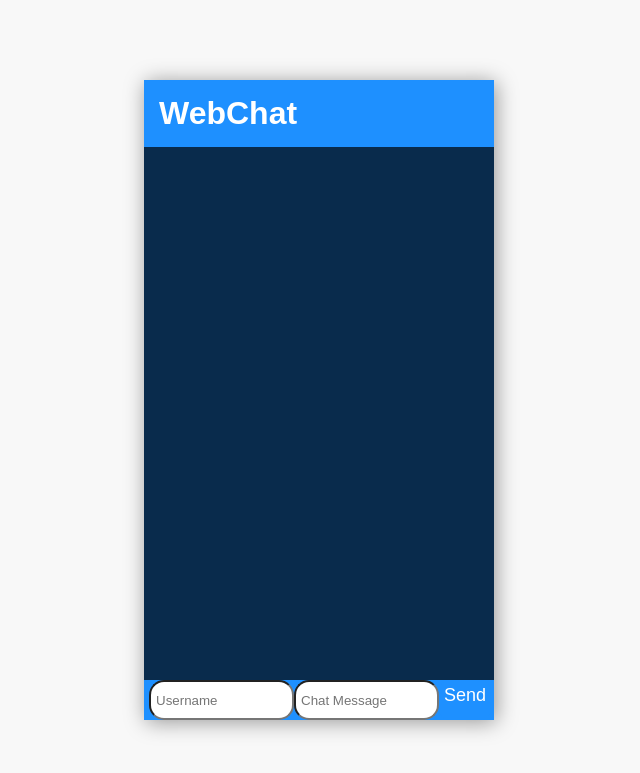
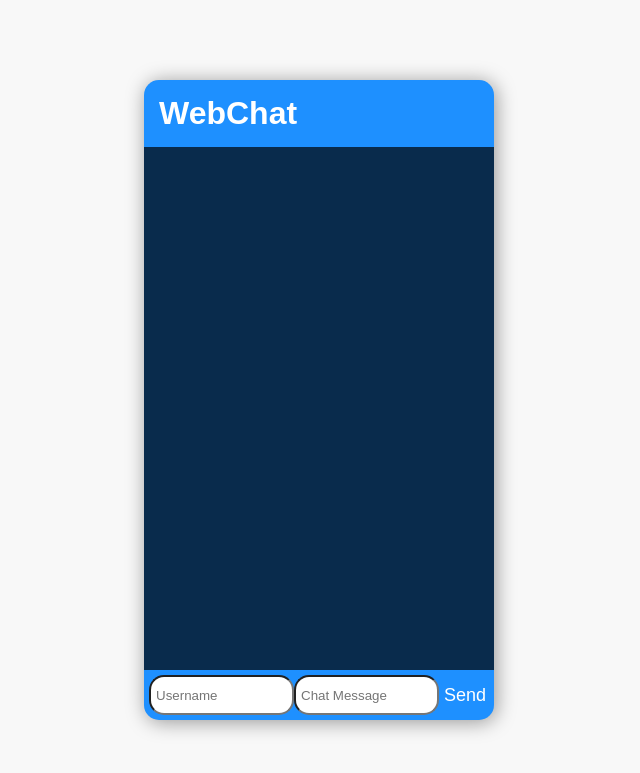
Before and after one commit to arodiger/flaskexample, a Flask app: page /one in a window 1280 px wide. Shown: the top 773 px of the page, without its empty margins (321-961 px from the left). Run offline with Flask 2, Linux system fonts and the light colour scheme; some libraries are stand-ins or nearby versions.

Commit message:
stylesheet update align text box

```diff
--- a/static/css/main.css
+++ b/static/css/main.css
@@ -12,6 +12,7 @@ body{
     align-items: center;
 }
 .container{
+    border-radius: 15px;
     width: 350px;
     height: 80vh;
     display: flex;
@@ -53,15 +54,16 @@ body{
 }
 .footer{
     display: flex;
+    padding: 5px;
 }
 .firstinput{
     display: flex;
     flex: 1;
     height: 40px;
     border-radius: 10px;
-    /*    border: none; */
+    border: none;
     outline: none;
-    padding-left: 5px;
+/*    padding-left: 5px;*/
     font-size: 16px;
 }
 .userNameClass{
@@ -76,6 +78,8 @@ body{
 }
 .button1{
     padding: 5px;
+    text-align: center;
+    margin: auto;
     display: flex;
     width: fit-content;
     font-size: 18px;
```
